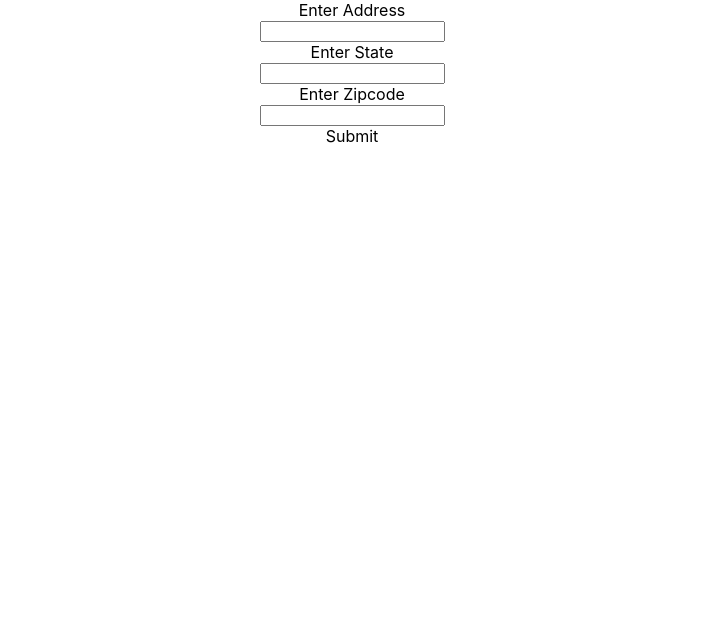
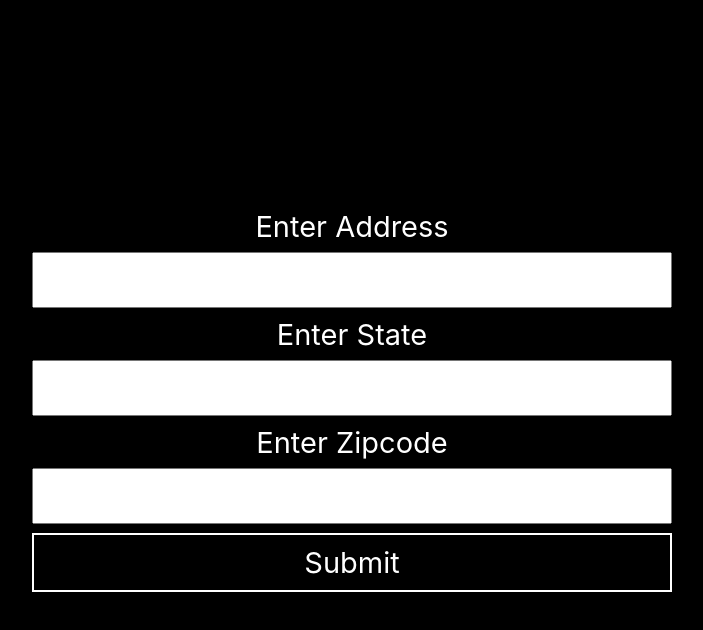
Before and after one commit to aduterte/us-citizenship-test-frontend, a React (Create React App) app: page / in a window 1280 px wide. Shown: the top 630 px of the page, without its empty margins (288-991 px from the left). Built offline with nearby package versions, Linux system fonts and the light colour scheme; no server answers.

Commit message:
style fixes and question limit safety

```diff
--- a/src/App.css
+++ b/src/App.css
@@ -80,3 +80,26 @@
   align-items: center;
   justify-content: center;
 }
+
+.user-container {
+  background-color: black;
+  display: flex;
+  align-items: center;
+  justify-content: center;
+  height: 100vh;
+}
+.user-form {
+  background-color: black;
+  font-size: 29px;
+  color:white;
+  display: flex;
+  height: 50vh;
+  flex-direction: column;
+  justify-content: space-evenly;
+  width: 50vw;
+}
+.user-form input{
+  height: 50px;
+
+  font-size: 29px;
+}
--- a/src/Components/UserInfo.js
+++ b/src/Components/UserInfo.js
@@ -9,14 +9,14 @@ export default function UserInfo(){
 
     function handleChange(e){
         setInfo({...info, [e.target.name]: e.target.value})
-        console.log(info)
+        // console.log(info)
     }
     function handleSubmit(e){
         e.preventDefault()
         fetch(`https://civicinfo.googleapis.com/civicinfo/v2/representatives?address=${info.address}%20${info.state}%20${info.zip}&key=${process.env.REACT_APP_GOOGLE_API_KEY}`)
         .then(resp => resp.json())
         .then(data => {
-            console.log(data)
+            // console.log(data)
             const obj = {
                 potus: data.officials[0].name,
                 vice: data.officials[1].name,
@@ -30,15 +30,15 @@ export default function UserInfo(){
         })
     }
     return (
-        <div>
-            <form onSubmit={handleSubmit}>
+        <div className="user-container">
+            <form  className="user-form" onSubmit={handleSubmit}>
                 <div>Enter Address</div>
                 <input onChange={handleChange} name="address" type="text" value={info.address}/>
                 <div>Enter State</div>
                 <input onChange={handleChange} name="state" type="text" value={info.state}/>
                 <div>Enter Zipcode</div>
                 <input onChange={handleChange} name="zip" type="text" value={info.zip}/>
-                <div onClick={handleSubmit}>Submit</div>
+                <div className="show-answer-button" onClick={handleSubmit}>Submit</div>
             </form>
         </div>
     )
--- a/src/Containers/QuestionContainer.js
+++ b/src/Containers/QuestionContainer.js
@@ -7,7 +7,8 @@ export default function QuestionContainer(){
     const [questions, setQuestions] = useRecoilState(questAtom),
         userInfo = useRecoilValue(userAtom),
         [q, setQ] = useState(null),
-        [showAnswer, setShowAnswer] = useState(false)
+        [showAnswer, setShowAnswer] = useState(false),
+        [count, setCount] = useState(1)
 
 
     useEffect(()=>{
@@ -20,6 +21,8 @@ export default function QuestionContainer(){
 
 
     function getQuestion(){
+        let i = count + 1
+        setCount(i)
         const randomQ = questions[Math.floor(Math.random() * questions.length)]
         setQuestions([...questions.filter(x=> x !== randomQ)])
         setShowAnswer(false)
@@ -27,7 +30,7 @@ export default function QuestionContainer(){
     }
 
     function checkExternal(randomQ){
-        console.log(randomQ)
+        console.log(count)
         if (randomQ.external === true){
             // console.log(userInfo)
             // debugger
@@ -75,12 +78,13 @@ export default function QuestionContainer(){
                 <div className="show-answer-button" onClick={()=>setShowAnswer(!showAnswer)}>Show Answer</div>
                 }
             </div>
+            {count <= 99 &&
             <div onClick={()=>getQuestion()}className="bottom-nav">
                 <div className="next-question">
                     Next Question
                 </div>
             </div>
-
+            }
         </div>
     )
 }
```
